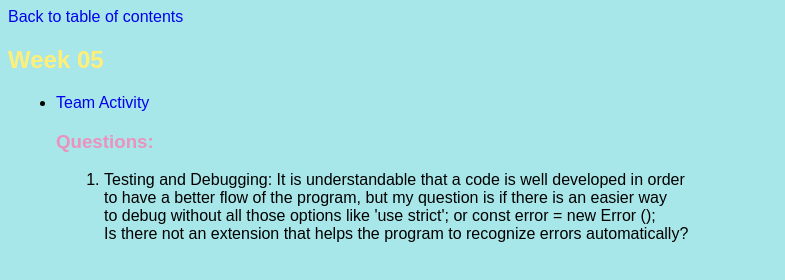
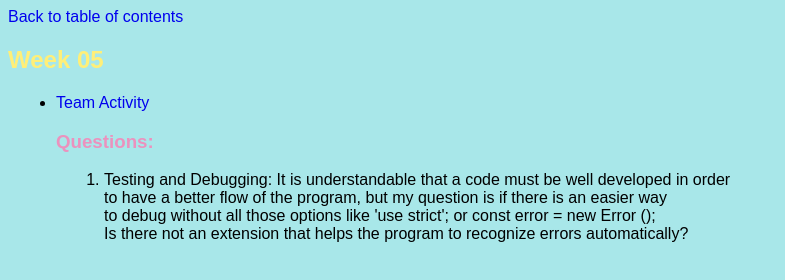
Before and after one commit to namirabal/WDD330-NM, a plain HTML site: page week05/week5.html in a window 1280 px wide. Shown: the whole page, without its empty margins (0-785 px from the left). Drawn offline with Linux system fonts and the light colour scheme.

Commit message:
corrections

```diff
--- a/week05/week5.html
+++ b/week05/week5.html
@@ -16,7 +16,7 @@
         <h3>Questions:</h3>
         <ol>
           <li>
-            Testing and Debugging: It is understandable that a code is well developed in order<br>
+            Testing and Debugging: It is understandable that a code must be well developed in order<br>
             to have a better flow of the program, but my question is if there is an easier way <br>
             to debug without all those options like 'use strict'; or const error = new Error ();<br>
             Is there not an extension that helps the program to recognize errors automatically?
```
